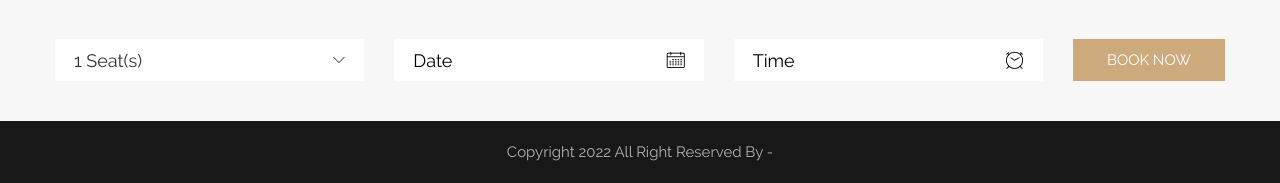
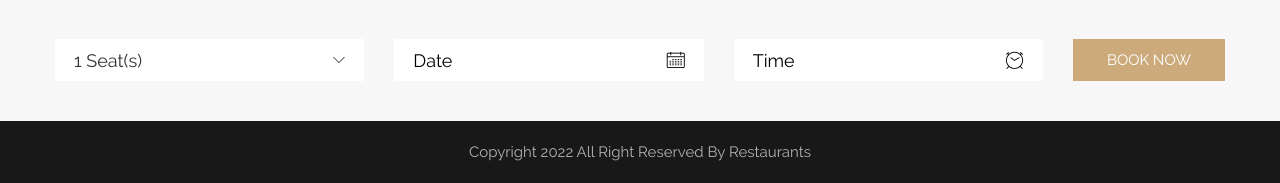
Before and after one commit to Do-Test-Live/W-Booking, a PHP site: page / in a window 1280 px wide. Shown: the part 801-984 px from the top of the page. Run offline with PHP 8.4, Linux system fonts and the light colour scheme; some libraries are stand-ins or nearby versions; some web fonts are replaced.

Commit message:
update files

```diff
--- a/index.php
+++ b/index.php
@@ -379,7 +379,7 @@
 <footer>
     <div class="ft-bot">
         <div class="container">
-            Copyright 2022 All Right Reserved By -
+            Copyright 2022 All Right Reserved By Restaurants
         </div>
     </div>
 </footer>
--- a/order-details.php
+++ b/order-details.php
@@ -202,7 +202,7 @@ $db_handle = new DBController();
 <footer>
     <div class="ft-bot">
         <div class="container">
-            Copyright 2022 All Right Reserved By Food Island
+            Copyright 2022 All Right Reserved By Restaurants
         </div>
     </div>
 </footer>
--- a/reservation.php
+++ b/reservation.php
@@ -190,7 +190,7 @@
 <footer>
     <div class="ft-bot">
         <div class="container">
-            Copyright 2022 All Right Reserved By Food Island
+            Copyright 2022 All Right Reserved By Restaurants
         </div>
     </div>
 </footer>
```
